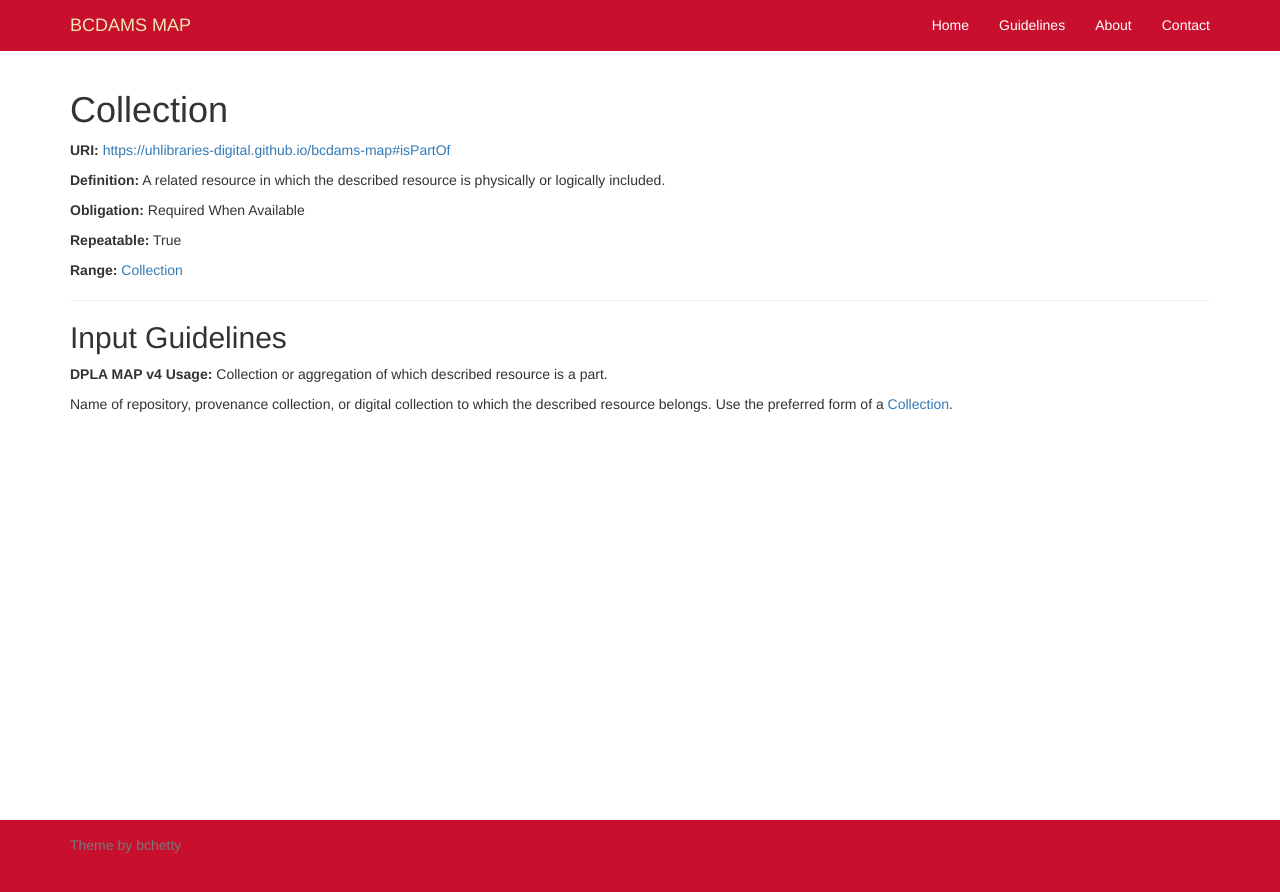
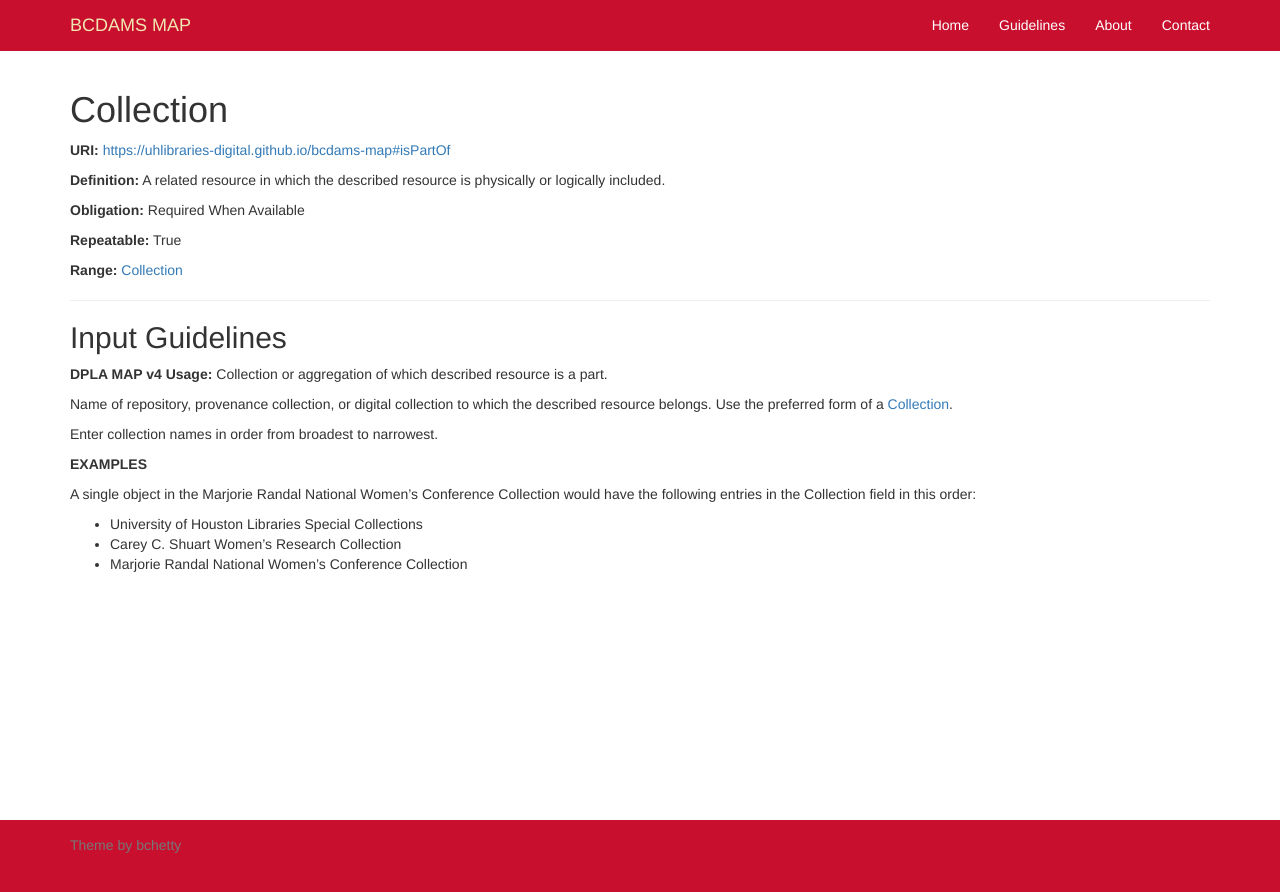
Before and after one commit to uhlibraries-digital/bcdams-map, a Jekyll site: the page built from guidelines/isPartOf.md, in a window 1280 px wide. Shown: the top 892 px of the page. Built offline with Jekyll 4.4.1, drawn with Linux system fonts in a browser that asks for light colours; nearby versions of some CDN libraries; comment, search, counter and statistics services are not loaded.

Commit message:
update isPartOf guidelines

```diff
--- a/guidelines/isPartOf.md
+++ b/guidelines/isPartOf.md
@@ -10,3 +10,12 @@ comments: false
 **DPLA MAP v4 Usage:** Collection or aggregation of which described resource is a part.
 
 Name of repository, provenance collection, or digital collection to which the described resource belongs. Use the preferred form of a [Collection](https://id.lib.uh.edu/ark:/84475/au0511xd315).
+
+Enter collection names in order from broadest to narrowest.
+
+__EXAMPLES__
+
+A single object in the Marjorie Randal National Women’s Conference Collection would have the following entries in the Collection field in this order:
+- University of Houston Libraries Special Collections
+- Carey C. Shuart Women’s Research Collection
+- Marjorie Randal National Women’s Conference Collection
```
